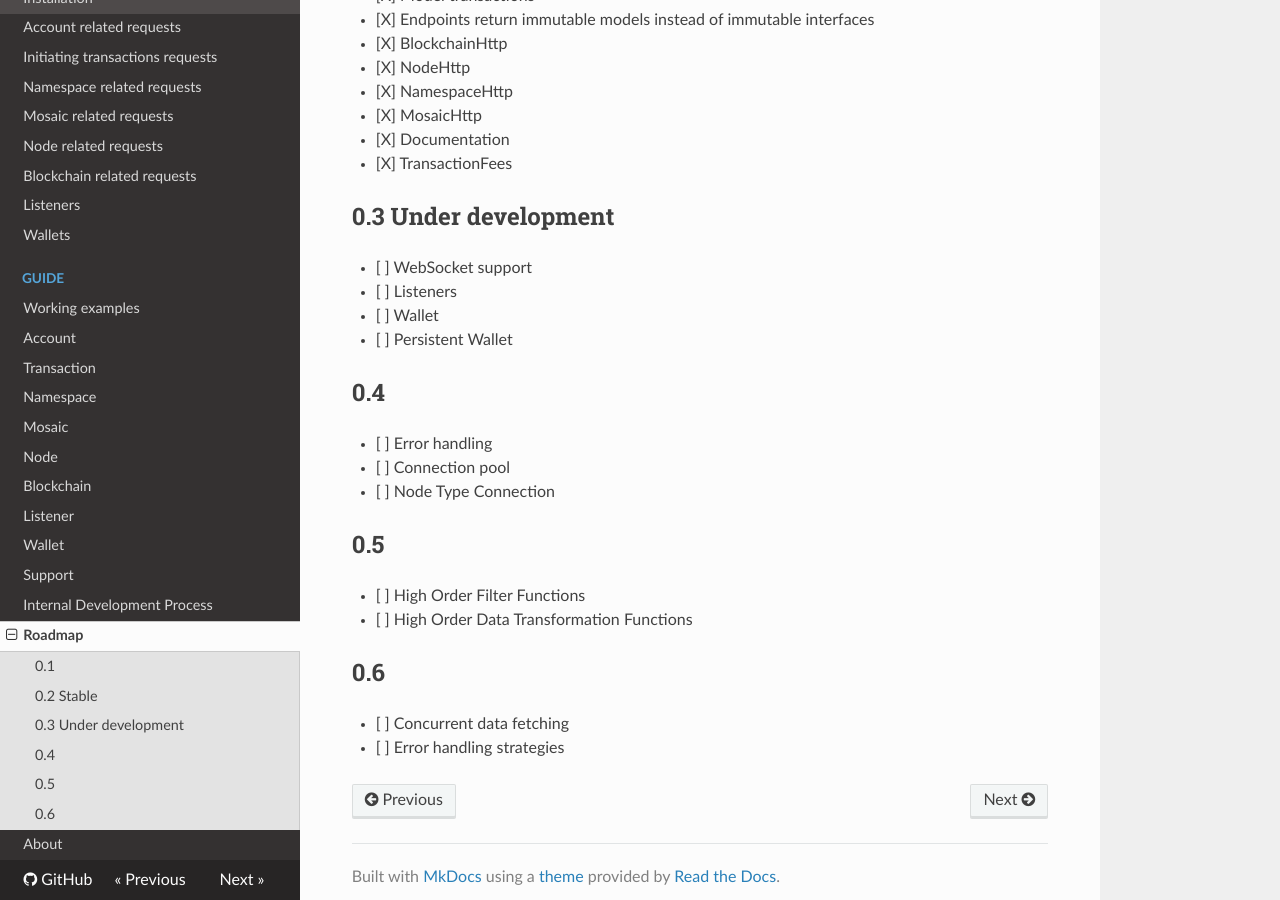
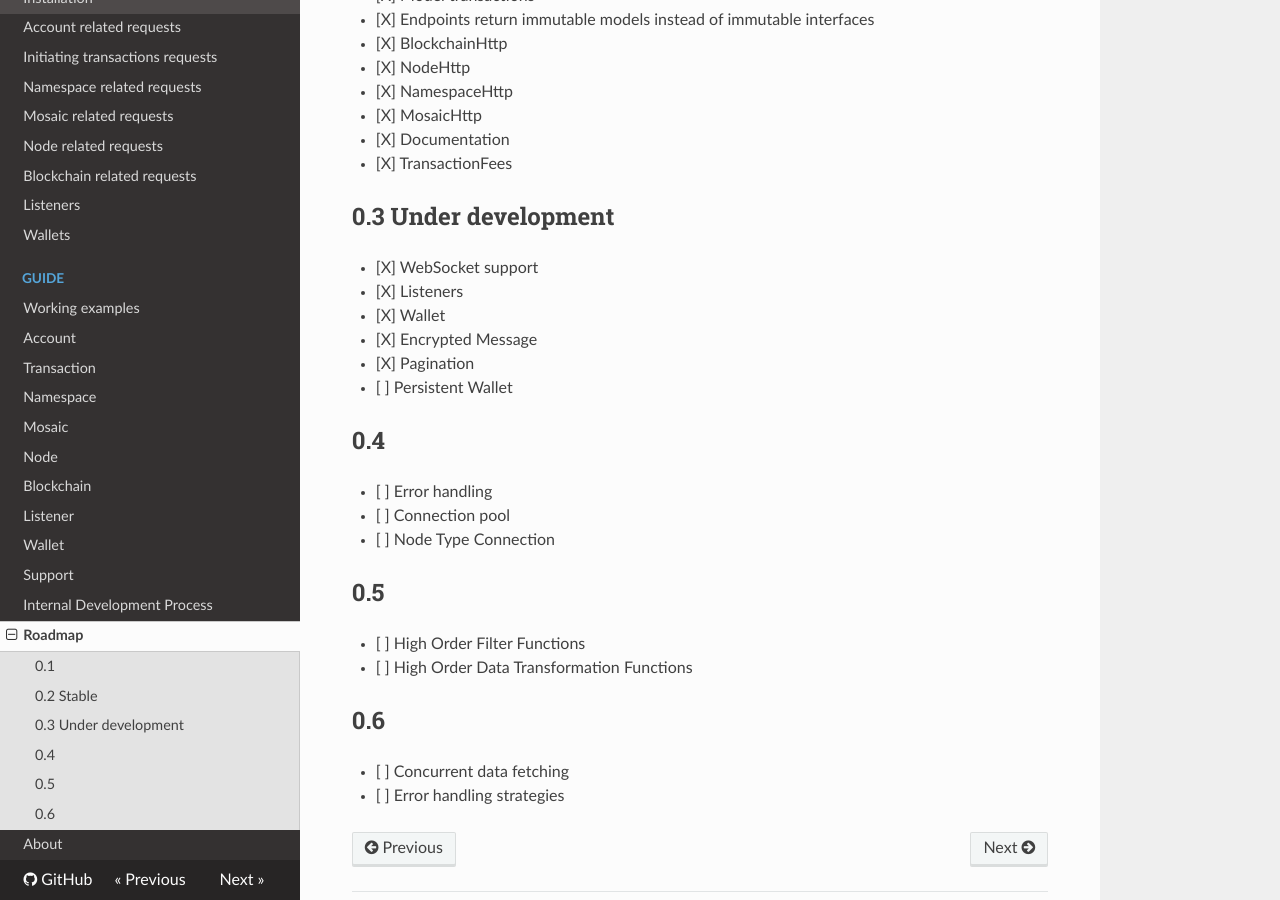
Before and after one commit to takahser/nem-library-docs, an MkDocs documentation site: the page built from docs/roadmap.md, in a window 1280 px wide and 900 px high, scrolled down 456 px. Built offline with MkDocs 1.6.1, drawn with Linux system fonts in a browser that asks for light colours; nearby versions of some CDN libraries; old or Windows-style settings are respelled for this version of MkDocs.

Commit message:
updated roadmap

```diff
--- a/docs/roadmap.md
+++ b/docs/roadmap.md
@@ -22,9 +22,11 @@
 
 ## 0.3 Under development
 
-- [ ] WebSocket support
-- [ ] Listeners
-- [ ] Wallet
+- [X] WebSocket support
+- [X] Listeners
+- [X] Wallet
+- [X] Encrypted Message
+- [X] Pagination
 - [ ] Persistent Wallet
 
 ## 0.4
```
